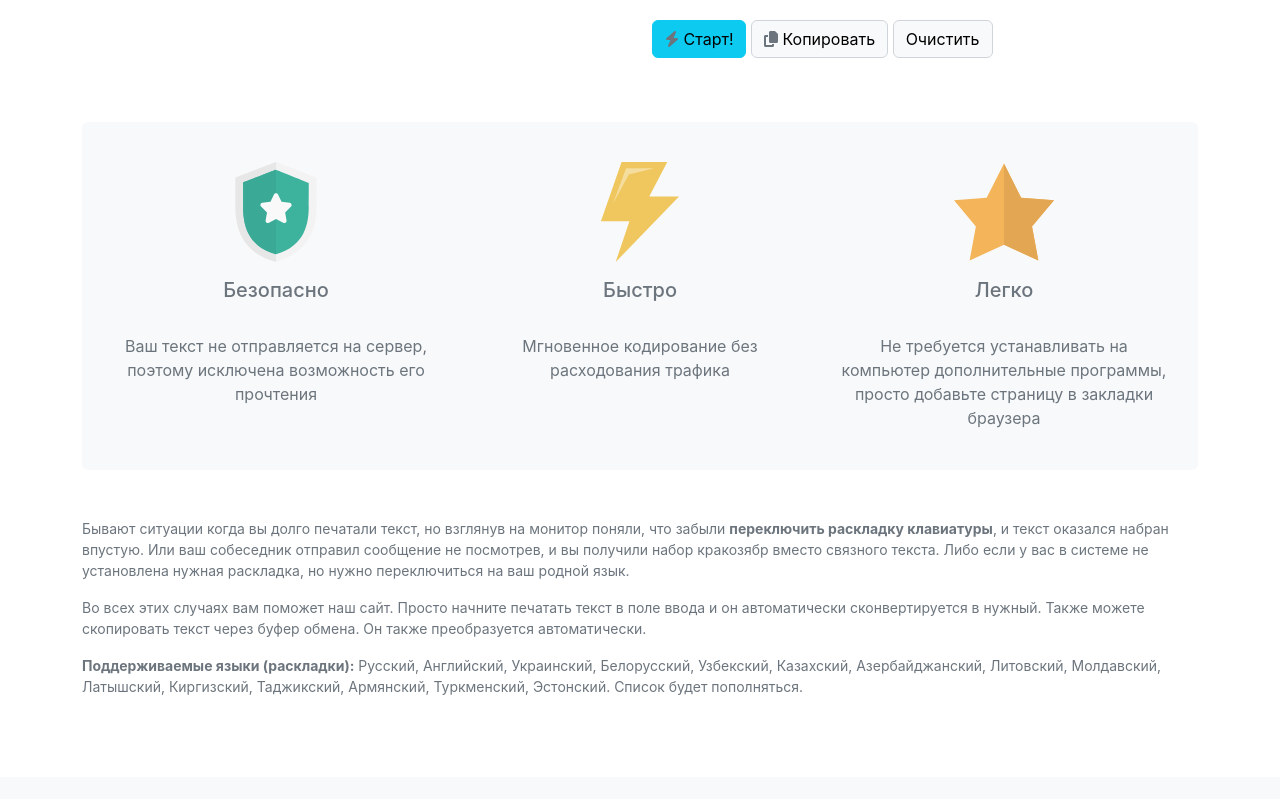
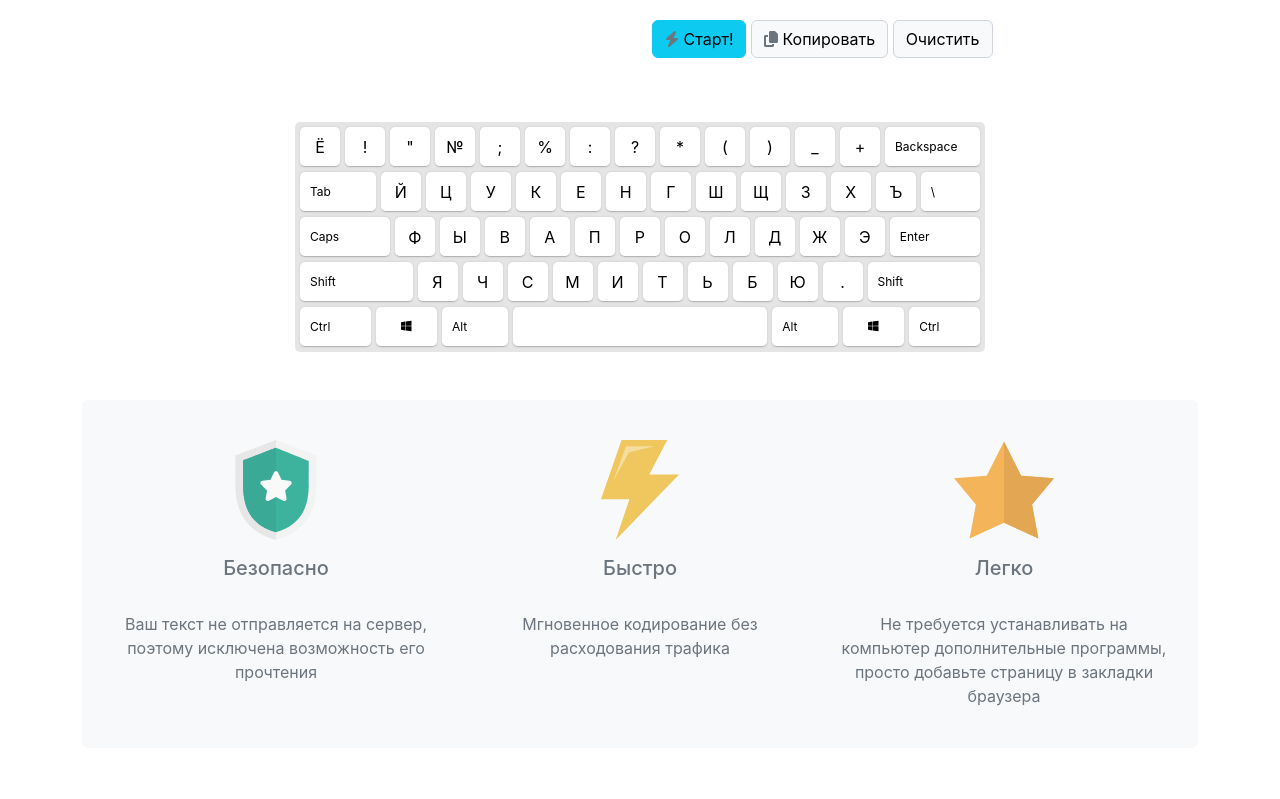
Before and after one commit to zooks/keybd.ru, a React (Create React App) app: page / in a window 1280 px wide. Shown: the part 760-1559 px from the top of the page. Built offline with nearby package versions, Linux system fonts and the light colour scheme.

Commit message:
add the keyboard

```diff
--- a/src/Convert.ts
+++ b/src/Convert.ts
@@ -1,22 +1,6 @@
+import {langSymbols} from './ConvertLangSymbols';
+
 export function convert (text: string, lang1: string, lang2: string) {
-
-    const langSymbols = {
-        ru: 'йцукенгшщзхъ\\фывапролджэячсмитьбю.ёЙЦУКЕНГШЩЗХЪ/ФЫВАПРОЛДЖЭЯЧСМИТЬБЮ,Ё!"№;%:?*()_+',
-        en: 'qwertyuiop[]\\asdfghjkl;\'zxcvbnm,./`QWERTYUIOP{}|ASDFGHJKL:"ZXCVBNM<>?~!@#$%^&*()_+',
-        uk: 'йцукенгшщзхї\\фівапролджєячсмитьбю.\'ЙЦУКЕНГШЩЗХЇ/ФІВАПРОЛДЖЄЯЧСМИТЬБЮ,₴!"№;%:?*()_+',
-        be: 'йцукенгшўзх\'\\фывапролджэячсмітьбю.ёЙЦУКЕНГШЎЗХ\'/ФЫВАПРОЛДЖЭЯЧСМІТЬБЮ,Ё!"№;%:?*()_+',
-        uz: 'йцукенгшўзхъ\\фқвапролджэячсмитьбю.ёЙЦУКЕНГШЎЗХЪ/ФҚВАПРОЛДЖЭЯЧСМИТЬБЮ,Ё!"№;%:?*()ҒҲ',
-        kk: 'йцукенгшщзхъ\\фывапролджэячсмитьбю№(ЙЦУКЕНГШЩЗХЪ/ФЫВАПРОЛДЖЭЯЧСМИТЬБЮ?)!ӘІҢҒ;:ҮҰҚӨҺ',
-        az: 'qüertyuiopöğ\\asdfghjklıəzxcvbnmçş.`QÜERTYUİOPÖĞ/ASDFGHJKLIƏZXCVBNMÇŞ,~!"№;%:?*()_+',
-        lt: 'qwertyuiop[]\\asdfghjkl;\'zxcvbnm,./`QWERTYUIOP{}|ASDFGHJKL:"ZXCVBNM<>?~ĄČĘĖĮŠŲŪ()_Ž',
-        mo: 'qwertyuiopăîâasdfghjklșțzxcvbnm,./„QWERTYUIOPĂÎÂASDFGHJKLȘȚZXCVBNM;:?”!@#$%^&*()_+',
-        lv: 'qwertyuiop[]\\asdfghjkl;\'zxcvbnm,./`QWERTYUIOP{}|ASDFGHJKL:"ZXCVBNM<>?~!@#$%^&*()_+',//en
-        ky: 'йцукенгшщзхъ\\фывапролджэячсмитьбю.ёЙЦУКЕНГШЩЗХЪ/ФЫВАПРОЛДЖЭЯЧСМИТЬБЮ,Ё!"№;%:?*()_+',
-        tg: 'йқукенгшҳзхъ\\фҷвапролджэячсмитӣбю.ёЙҚУКЕНГШҲЗХЪ/ФҶВАПРОЛДЖЭЯЧСМИТӢБЮ,Ё!"№;%:?*()ҒӮ',
-        hy: 'քոեռտըւիօպխծշասդֆգհյկլ;՛զղցվբնմ,․/՝ՔՈԵՌՏԸՒԻՕՊԽԾՇԱՍԴՖԳՀՅԿԼ։"ԶՂՑՎԲՆՄ<>՞՜ԷԹՓՁՋՒևՐՉՃ—Ժ',
-        tk: 'äwertyuiopňöşasdfghjkl;\'züçýbnm,./žÄWERTYUIOPŇÖŞASDFGHJKL:"ZÜÇÝBNM<>?Ž!@#$%№&*()_+',
-        et: 'qwertyuiopüõ\'asdfghjklöäzxcvbnm,.-ˇQWERTYUIOPÜÕ*ASDFGHJKLÖÄZXCVBNM;:_~!"#¤%&/()=?`'
-    };
 
     let fromLang = '',
         toLang = '';
--- /dev/null
+++ b/src/ConvertLangSymbols.ts
@@ -0,0 +1,17 @@
+export const langSymbols = {
+    ru: 'йцукенгшщзхъ\\фывапролджэячсмитьбю.ёЙЦУКЕНГШЩЗХЪ/ФЫВАПРОЛДЖЭЯЧСМИТЬБЮ,Ё!"№;%:?*()_+',
+    en: 'qwertyuiop[]\\asdfghjkl;\'zxcvbnm,./`QWERTYUIOP{}|ASDFGHJKL:"ZXCVBNM<>?~!@#$%^&*()_+',
+    uk: 'йцукенгшщзхї\\фівапролджєячсмитьбю.\'ЙЦУКЕНГШЩЗХЇ/ФІВАПРОЛДЖЄЯЧСМИТЬБЮ,₴!"№;%:?*()_+',
+    be: 'йцукенгшўзх\'\\фывапролджэячсмітьбю.ёЙЦУКЕНГШЎЗХ\'/ФЫВАПРОЛДЖЭЯЧСМІТЬБЮ,Ё!"№;%:?*()_+',
+    uz: 'йцукенгшўзхъ\\фқвапролджэячсмитьбю.ёЙЦУКЕНГШЎЗХЪ/ФҚВАПРОЛДЖЭЯЧСМИТЬБЮ,Ё!"№;%:?*()ҒҲ',
+    kk: 'йцукенгшщзхъ\\фывапролджэячсмитьбю№(ЙЦУКЕНГШЩЗХЪ/ФЫВАПРОЛДЖЭЯЧСМИТЬБЮ?)!ӘІҢҒ;:ҮҰҚӨҺ',
+    az: 'qüertyuiopöğ\\asdfghjklıəzxcvbnmçş.`QÜERTYUİOPÖĞ/ASDFGHJKLIƏZXCVBNMÇŞ,~!"№;%:?*()_+',
+    lt: 'qwertyuiop[]\\asdfghjkl;\'zxcvbnm,./`QWERTYUIOP{}|ASDFGHJKL:"ZXCVBNM<>?~ĄČĘĖĮŠŲŪ()_Ž',
+    mo: 'qwertyuiopăîâasdfghjklșțzxcvbnm,./„QWERTYUIOPĂÎÂASDFGHJKLȘȚZXCVBNM;:?”!@#$%^&*()_+',
+    lv: 'qwertyuiop[]\\asdfghjkl;\'zxcvbnm,./`QWERTYUIOP{}|ASDFGHJKL:"ZXCVBNM<>?~!@#$%^&*()_+',//en
+    ky: 'йцукенгшщзхъ\\фывапролджэячсмитьбю.ёЙЦУКЕНГШЩЗХЪ/ФЫВАПРОЛДЖЭЯЧСМИТЬБЮ,Ё!"№;%:?*()_+',
+    tg: 'йқукенгшҳзхъ\\фҷвапролджэячсмитӣбю.ёЙҚУКЕНГШҲЗХЪ/ФҶВАПРОЛДЖЭЯЧСМИТӢБЮ,Ё!"№;%:?*()ҒӮ',
+    hy: 'քոեռտըւիօպխծշասդֆգհյկլ;՛զղցվբնմ,․/՝ՔՈԵՌՏԸՒԻՕՊԽԾՇԱՍԴՖԳՀՅԿԼ։"ԶՂՑՎԲՆՄ<>՞՜ԷԹՓՁՋՒևՐՉՃ—Ժ',
+    tk: 'äwertyuiopňöşasdfghjkl;\'züçýbnm,./žÄWERTYUIOPŇÖŞASDFGHJKL:"ZÜÇÝBNM<>?Ž!@#$%№&*()_+',
+    et: 'qwertyuiopüõ\'asdfghjklöäzxcvbnm,.-ˇQWERTYUIOPÜÕ*ASDFGHJKLÖÄZXCVBNM;:_~!"#¤%&/()=?`'
+};
--- a/src/components/Features.tsx
+++ b/src/components/Features.tsx
@@ -18,7 +18,7 @@ export function Features ({list}: FeatureListProps) {
                 <span className="sr-only">Особенности кодировщика</span>
                 <Row>
                     {list.map((item: Feature, index) =>
-                        <Col key={index} xs={12} md={4} className='d-flex align-items-center d-md-block'>
+                        <Col key={index} xs={12} md={4} className="d-flex align-items-center d-md-block">
                             <div className="text-center pe-4 pe-md-0">
                                 <i className={'features-icon features-icon-' + item.iconName}></i>
                                 <span>{item.title}</span>
--- /dev/null
+++ b/src/components/Key.tsx
@@ -0,0 +1,16 @@
+import React from 'react';
+import {FontAwesomeIcon} from "@fortawesome/react-fontawesome";
+import {faWindows} from '@fortawesome/free-brands-svg-icons';
+
+interface KeyProps {
+    symbol: string,
+    className?: string
+}
+
+export function Key({symbol, className}: KeyProps) {
+    return(
+        <div className={`keyboardKey ${className} ` + ( symbol === 'Win' ? 'keyboardKey_symbol' : '' )}>
+            <span>{symbol === 'Win' ? <FontAwesomeIcon icon={faWindows} title="Win" /> : symbol}</span>
+        </div>
+    );
+}
--- /dev/null
+++ b/src/components/LayoutKeyboard.tsx
@@ -0,0 +1,43 @@
+import {useState} from 'react'
+import {langSymbols} from '../ConvertLangSymbols';
+import {Key} from './Key';
+import '../styles/keyboard.scss';
+
+
+export function LayoutKeyboard() {
+
+    const allSymbols = langSymbols['ru'].split('');
+    const rowBreaks = [
+        { range: [69, 82], startBtns: [], endBtns: ['Backspace'] },
+        { range: [0, 13], startBtns: ['Tab'], endBtns: [] },
+        { range: [13, 24], startBtns: ['Caps'], endBtns: ['Enter'] },
+        { range: [24, 34], startBtns: ['Shift'], endBtns: ['Shift'] },
+        { range: [0, 0], startBtns: ['Ctrl', 'Win', 'Alt'], endBtns: ['Alt', 'Win', 'Ctrl'], centerBtn: ' ' },
+    ];
+
+    return (
+        <div className={`keyboard mb-5`}>
+            {rowBreaks.map((row, index) =>
+                <div key={index} className={`keyboardRow`}>
+
+                    {row.startBtns.map((item, index) =>
+                        <Key key={`key-start-${index}`} symbol={item} className={`keyboardKey_auto keyboardKey_smaller`}></Key>
+                    )}
+
+                    {/* Main symbols */}
+
+                    {allSymbols.slice(row.range[0], row.range[1]).map((item, index) =>
+                        <Key key={`key-main-${index}`} symbol={item} className={'text-uppercase ' + ( (item === allSymbols[12]) ? 'keyboardKey_auto keyboardKey_smaller' : '' )}></Key>
+                    )}
+
+                    {row.centerBtn && <Key symbol={row.centerBtn} className={`keyboardKey_wide`}></Key>}
+
+                    {row.endBtns.map((item, index) =>
+                        <Key key={`key-end-${index}`} symbol={item} className={`keyboardKey_auto keyboardKey_smaller`}></Key>
+                    )}
+
+                </div>
+            )}
+        </div>
+    );
+}
--- a/src/pages/MainPage.tsx
+++ b/src/pages/MainPage.tsx
@@ -8,6 +8,7 @@ import {FontAwesomeIcon} from "@fortawesome/react-fontawesome";
 import {faLongArrowAltRight} from '@fortawesome/free-solid-svg-icons';
 import {LayoutForm} from "../components/LayoutForm";
 import {Features} from '../components/Features';
+import { LayoutKeyboard } from '../components/LayoutKeyboard';
 
 export function MainPage() {
 
@@ -80,12 +81,15 @@ export function MainPage() {
 
                     <LayoutForm></LayoutForm>
 
+                    <h2 className="sr-only">Русская клавиатура онлайн</h2>
+                    <LayoutKeyboard></LayoutKeyboard>
+
                     <Features list={featuresList}></Features>
 
                     <div className="well panel-narrow">
                         <Row>
                             <Col md={12}>
-                                <small>
+                                <div className="small">
                                     <p>Бывают ситуации когда вы долго
                                     печатали текст, но взглянув на монитор поняли, что забыли <strong>переключить раскладку
                                     клавиатуры</strong>, и текст оказался набран впустую. Или ваш собеседник отправил сообщение не
@@ -96,7 +100,7 @@ export function MainPage() {
                                     буфер обмена. Он также преобразуется автоматически.
                                     </p>
                                     <p><strong>Поддерживаемые языки (раскладки):</strong> Русский, Английский, Украинский, Белорусский, Узбекский, Казахский, Азербайджанский, Литовский, Молдавский, Латышский, Киргизский, Таджикский, Армянский, Туркменский, Эстонский. Список будет пополняться.</p>
-                                </small>
+                                </div>
                             </Col>
                         </Row>
                     </div>
--- /dev/null
+++ b/src/styles/keyboard.scss
@@ -0,0 +1,84 @@
+.keyboard {
+    user-select: none;
+    max-width: 690px;
+    margin: 0 auto;
+    background-color: rgba(0,0,0,.1);
+    padding: 5px;
+    border-radius: 5px;
+}
+
+.keyboardRow {
+    display: flex;
+    justify-content: space-between;
+    flex-wrap: wrap;
+    &:not(:last-child) {
+        margin-bottom: 5px;
+    }
+}
+
+.keyboardKey {
+    cursor: pointer;
+    flex: 1 0 auto;
+    display: flex;
+    align-items: center;
+    justify-content: center;
+    box-shadow: 0 0 3px -1px rgb(0 0 0 / 30%);
+    height: 40px;
+    border-radius: 5px;
+    box-sizing: border-box;
+    padding: 5px;
+    color: black;
+    background: white;
+    border-bottom: 1px solid #b5b5b5;
+
+    font-size: 0.75rem;
+
+    @media (min-width: 360px) {
+        font-size: 1rem;
+    }
+    @media (min-width: 768px) {
+        flex: 0 1 40px;
+    }
+
+    &:not(:last-child) {
+        margin-right: 5px;
+    }
+    span {
+        pointer-events: none;
+    }
+    &_auto {
+        cursor: auto;
+        display: none;
+        flex: 1 0 auto;
+        justify-content: flex-start;
+
+        @media (min-width: 768px) {
+            display: flex;
+            padding: 5px 10px;
+        }
+    }
+    &_wide {
+        flex: 8 0 auto;
+    }
+    &_smaller {
+        font-size: 0.75rem;
+    }
+    &_symbol {
+        font-size: 0.75rem;
+        justify-content: center;
+    }
+}
+
+[data-theme="dark"] {
+
+    .keyboard {
+        background-color: rgba(0, 0, 0, 0.4);
+    }
+
+    .keyboardKey {
+        color: white;
+        background: black;
+        border-bottom: 1px solid #3a3a3a;
+    }
+
+}
```
Also changed, not shown: 11 other files (tests, documents, lock files or other folders).
